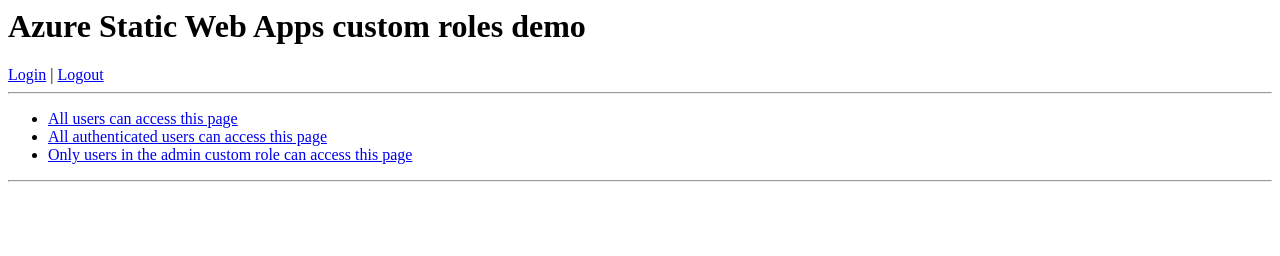
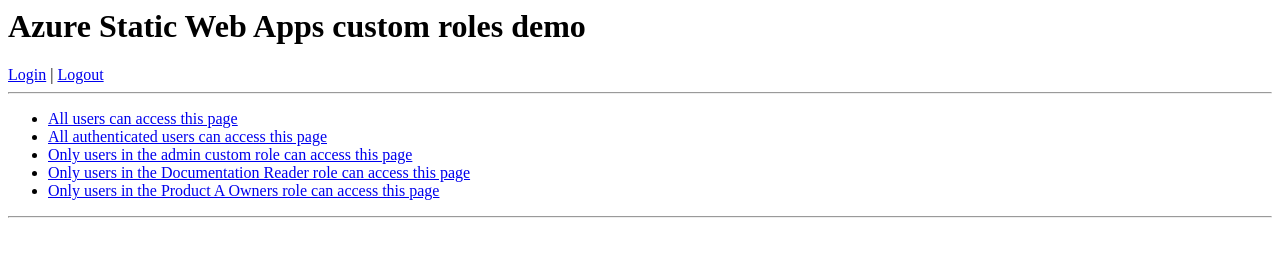
Before and after one commit to PennStateLefty/staticweb-authentication-test, a plain HTML site: page frontend/index.html in a window 1280 px wide. Drawn offline with Linux system fonts and the light colour scheme; no server answers.

Commit message:
Added links to new routes

```diff
--- a/frontend/index.html
+++ b/frontend/index.html
@@ -23,6 +23,8 @@
             <li><a href="/anonymous/">All users can access this page</a></li>
             <li><a href="/authenticated/">All authenticated users can access this page</a></li>
             <li><a href="/admin/">Only users in the admin custom role can access this page</a></li>
+            <li><a href="/documentation/">Only users in the Documentation Reader role can access this page</a></li>
+            <li><a href="/producta/">Only users in the Product A Owners role can access this page</a></li>
         </ul>
     </div>
     <hr>
```
